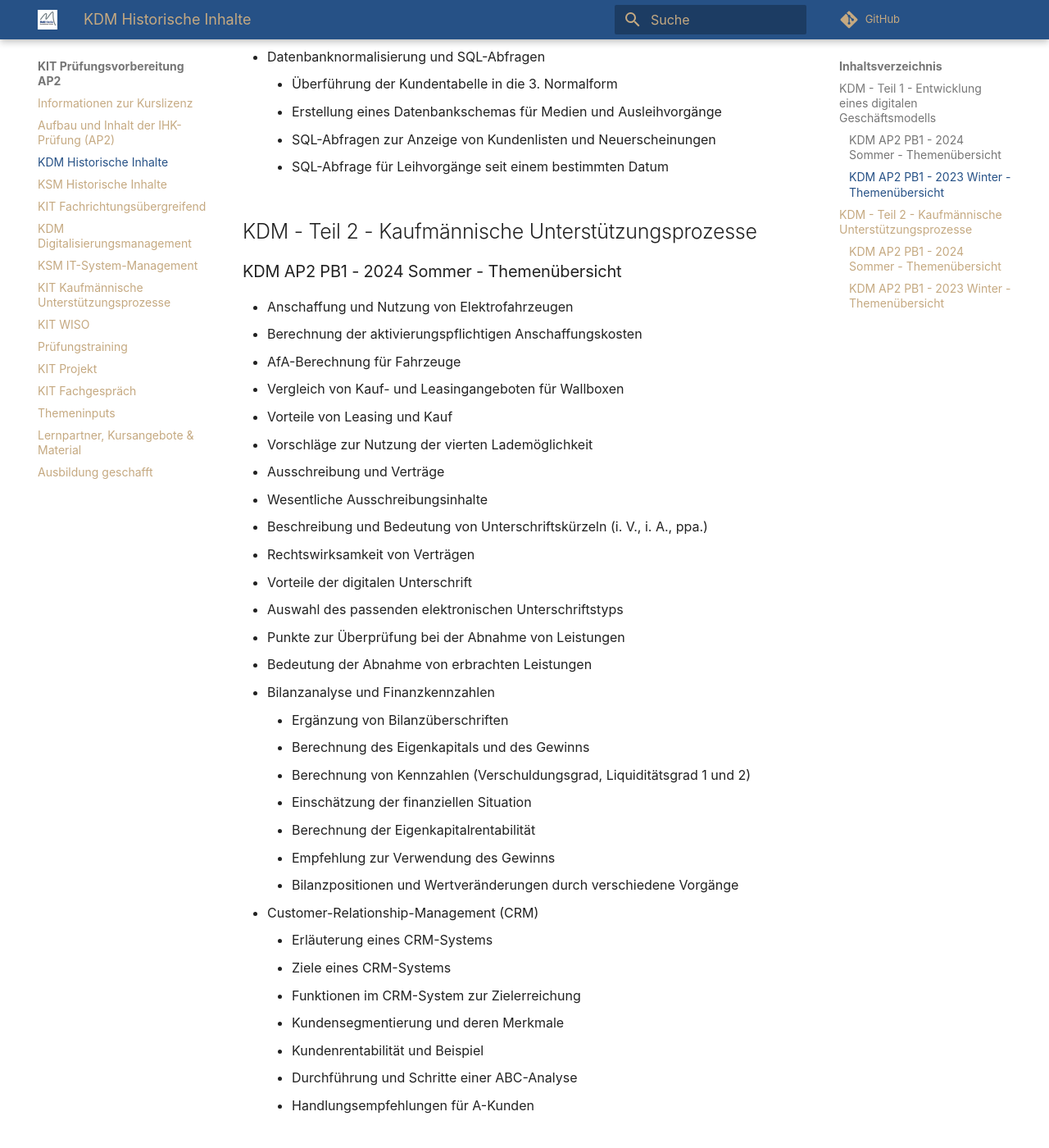
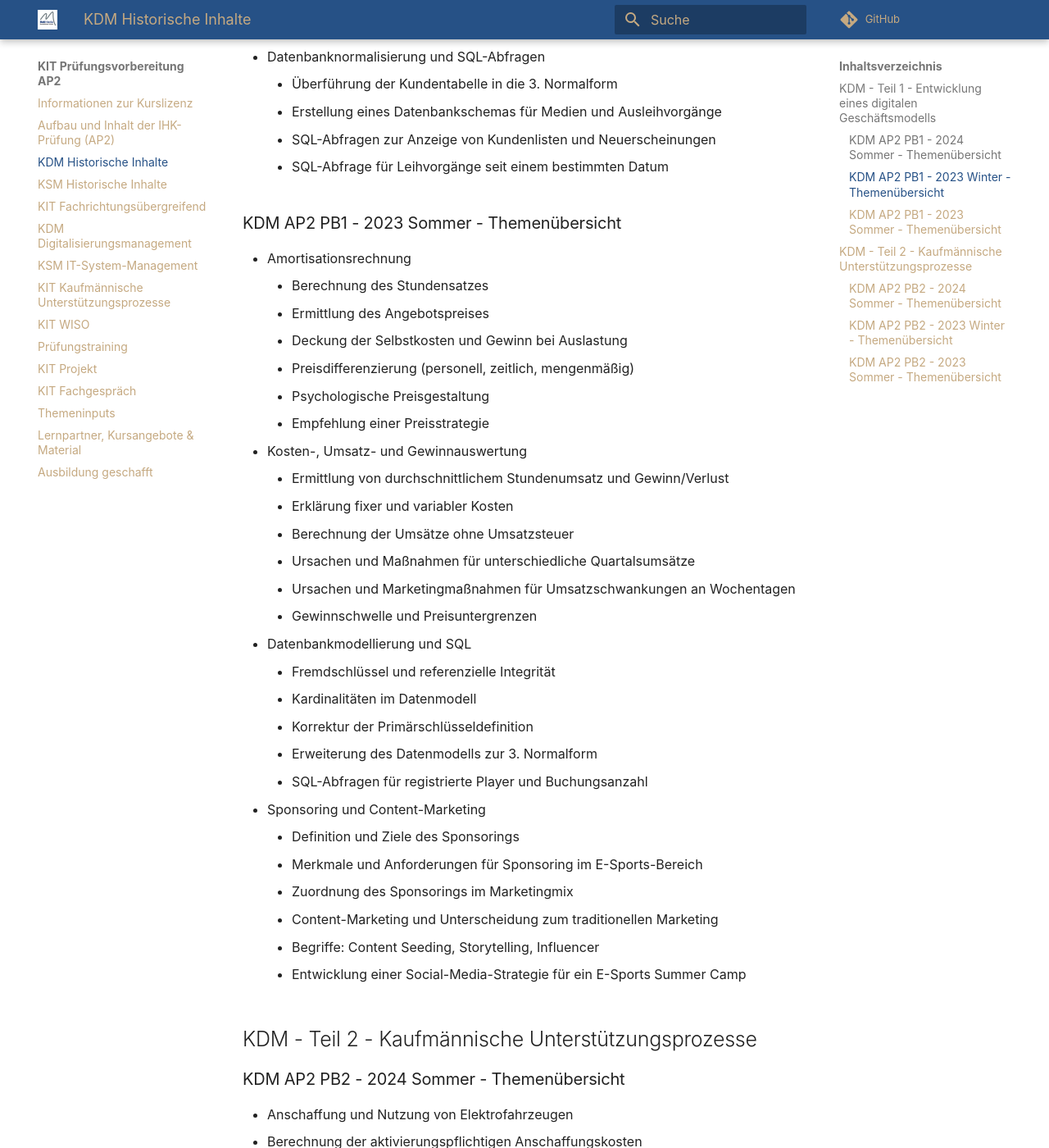
Before and after one commit to herr-nm/MMBbS_KIT_PVAP2, an MkDocs documentation site: the page built from docs/01_KDM_historischeinhalte.md, in a window 1280 px wide and 1400 px high, scrolled down 1860 px. Shown: the whole window at 82% size. Built offline with MkDocs 1.6.1 and Material for MkDocs 9.7.7, drawn with Linux system fonts in a browser that asks for light colours; comment, search, counter and statistics services are not loaded; some of the changed text lies outside the part shown.

Commit message:
Historische Inhalte ergänzt

```diff
--- a/docs/01_KDM_historischeinhalte.md
+++ b/docs/01_KDM_historischeinhalte.md
@@ -56,9 +56,39 @@
     - SQL-Abfragen zur Anzeige von Kundenlisten und Neuerscheinungen
     - SQL-Abfrage für Leihvorgänge seit einem bestimmten Datum
 
+### KDM AP2 PB1 - 2023 Sommer - Themenübersicht
+
+- Amortisationsrechnung
+    - Berechnung des Stundensatzes
+    - Ermittlung des Angebotspreises
+    - Deckung der Selbstkosten und Gewinn bei Auslastung
+    - Preisdifferenzierung (personell, zeitlich, mengenmäßig)
+    - Psychologische Preisgestaltung
+    - Empfehlung einer Preisstrategie
+- Kosten-, Umsatz- und Gewinnauswertung
+    - Ermittlung von durchschnittlichem Stundenumsatz und Gewinn/Verlust
+    - Erklärung fixer und variabler Kosten
+    - Berechnung der Umsätze ohne Umsatzsteuer
+    - Ursachen und Maßnahmen für unterschiedliche Quartalsumsätze
+    - Ursachen und Marketingmaßnahmen für Umsatzschwankungen an Wochentagen
+    - Gewinnschwelle und Preisuntergrenzen
+- Datenbankmodellierung und SQL
+    - Fremdschlüssel und referenzielle Integrität
+    - Kardinalitäten im Datenmodell
+    - Korrektur der Primärschlüsseldefinition
+    - Erweiterung des Datenmodells zur 3. Normalform
+    - SQL-Abfragen für registrierte Player und Buchungsanzahl
+- Sponsoring und Content-Marketing
+    - Definition und Ziele des Sponsorings
+    - Merkmale und Anforderungen für Sponsoring im E-Sports-Bereich
+    - Zuordnung des Sponsorings im Marketingmix
+    - Content-Marketing und Unterscheidung zum traditionellen Marketing
+    - Begriffe: Content Seeding, Storytelling, Influencer
+    - Entwicklung einer Social-Media-Strategie für ein E-Sports Summer Camp
+
 ## KDM - Teil 2 - Kaufmännische Unterstützungsprozesse
 
-### KDM AP2 PB1 - 2024 Sommer - Themenübersicht
+### KDM AP2 PB2 - 2024 Sommer - Themenübersicht
 
 - Anschaffung und Nutzung von Elektrofahrzeugen
   - Berechnung der aktivierungspflichtigen Anschaffungskosten
@@ -91,7 +121,7 @@
     - Durchführung und Schritte einer ABC-Analyse
     - Handlungsempfehlungen für A-Kunden
 
-### KDM AP2 PB1 - 2023 Winter - Themenübersicht
+### KDM AP2 PB2 - 2023 Winter - Themenübersicht
 
 - Beschaffung und Rechnungsprüfung
     - Zeitpunkt des rechtsgültigen Kaufvertrags
@@ -119,6 +149,10 @@
     - Unterschied zwischen hartem und weichem Kopierschutz
     - Sicherheiten für Vertraulichkeit, Integrität und Authentizität beim Download von Medien
 
+### KDM AP2 PB2 - 2023 Sommer - Themenübersicht
+
+
+
 {%
    include-markdown "inhalte/lizenzhinweis.md"
    start="<!--include-start-->"
```
